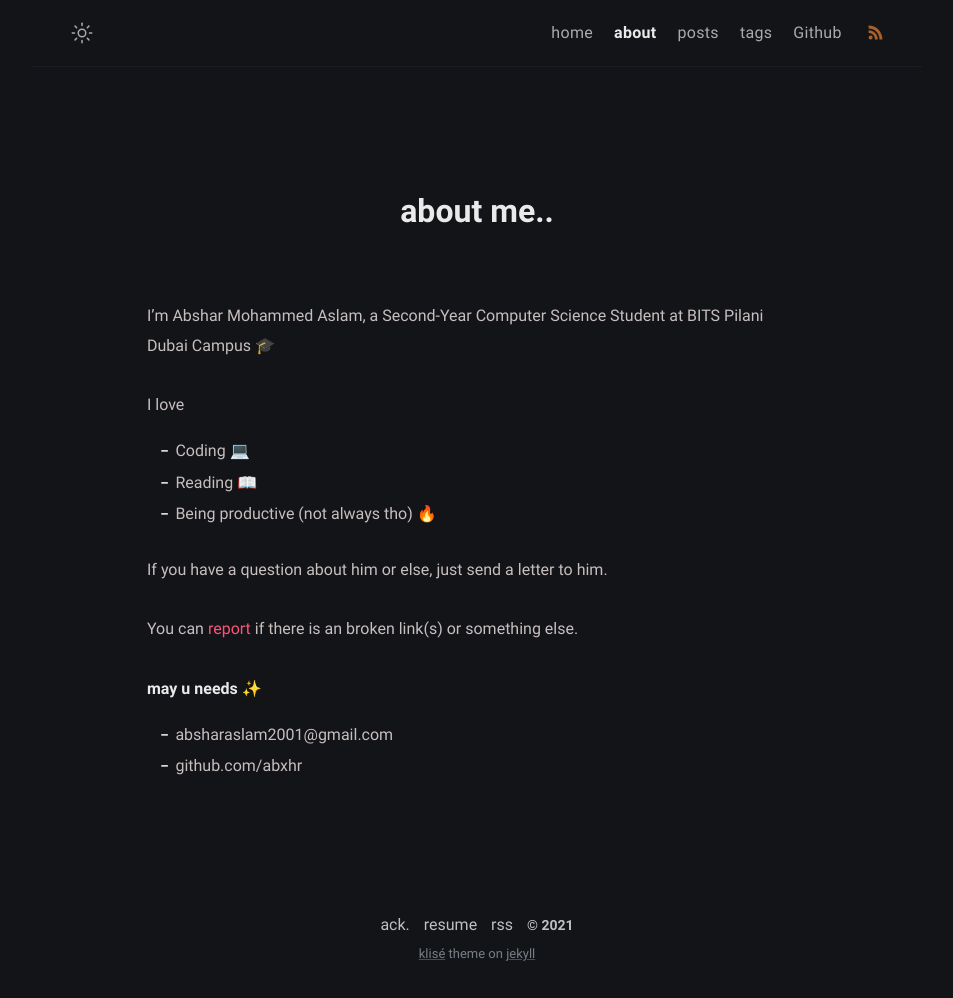
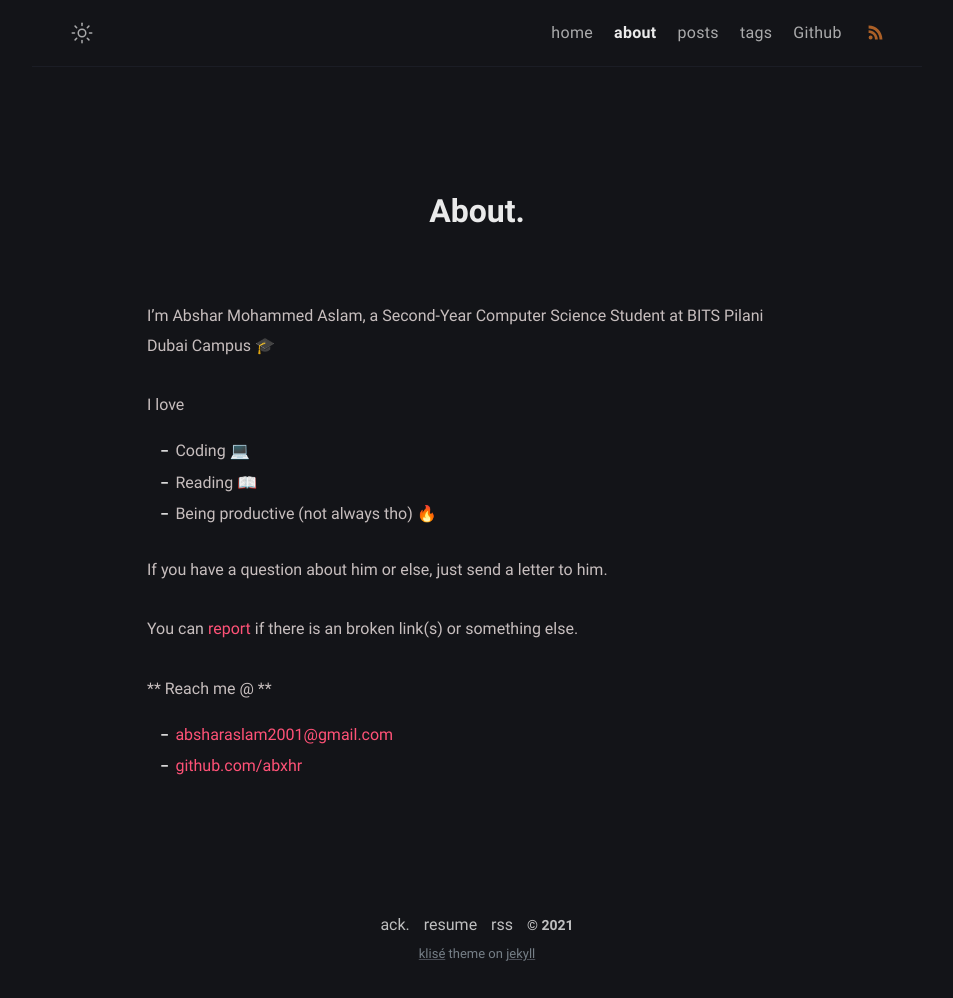
Before and after one commit to abxhr/Learning, a Jekyll site: the page built from about.md, in a window 1280 px wide. Shown: the whole page, without its empty margins (163-1116 px from the left). Built offline with Jekyll 4.4.1, drawn with Linux system fonts in a browser that asks for light colours.

Commit message:
Update about.md

```diff
--- a/about.md
+++ b/about.md
@@ -17,7 +17,7 @@ If you have a question about him or else, just send a letter to him.
 
 You can [report](http://github.com/abxhr/Learning/issues/new) if there is an broken link(s) or something else.
 
-**may u needs ✨**
+** Reach me @ **
 
-- {{ site.author.email }}
-- github.com/{{ site.author.github }}
+- [{{ site.author.email }}](mailto:{{ site.author.email }})
+- [github.com/{{ site.author.github }}](https://github.com/{{ site.author.github }})
```
Also changed, not shown: other parts of about.md (+2 -2 lines).
